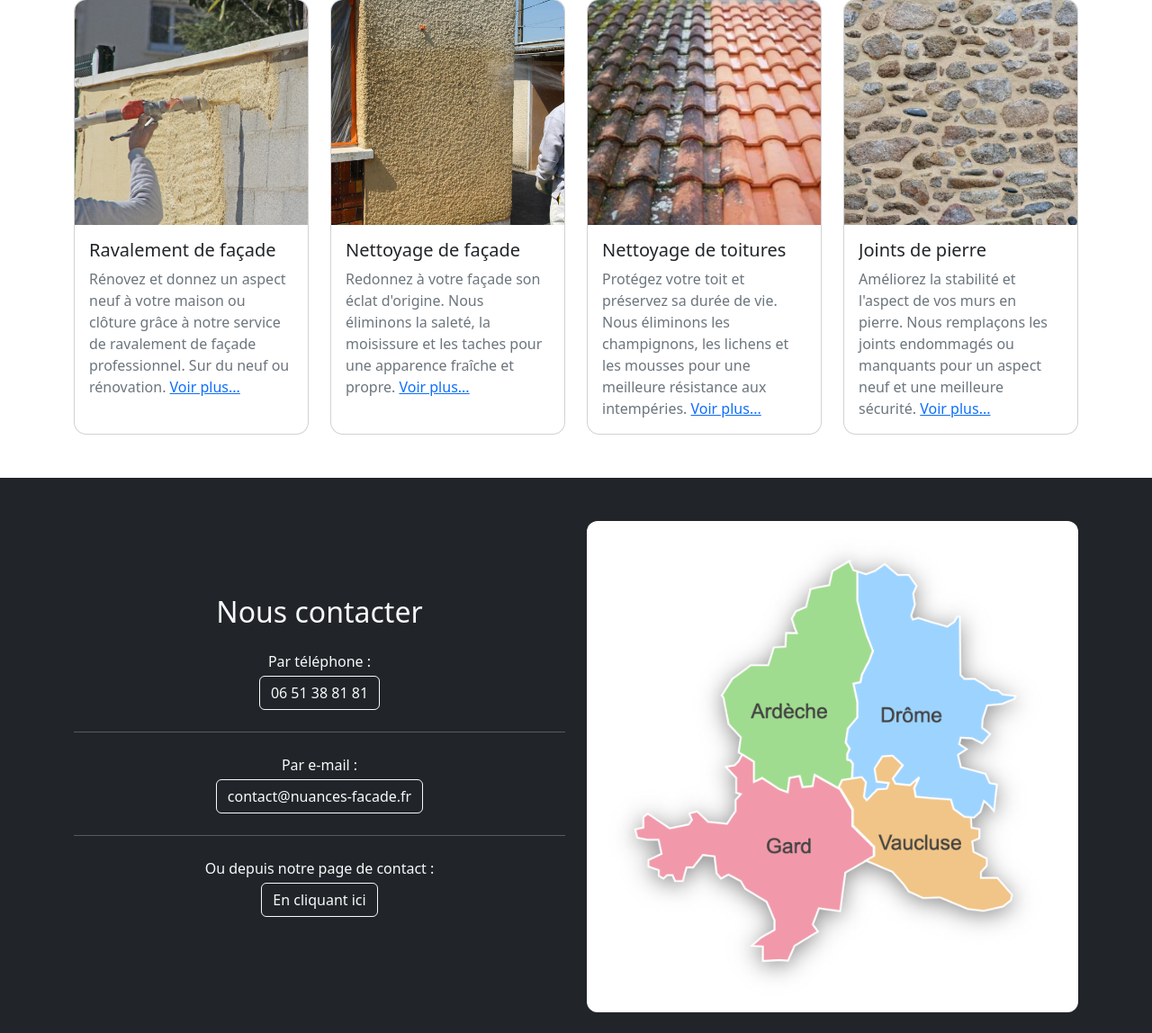
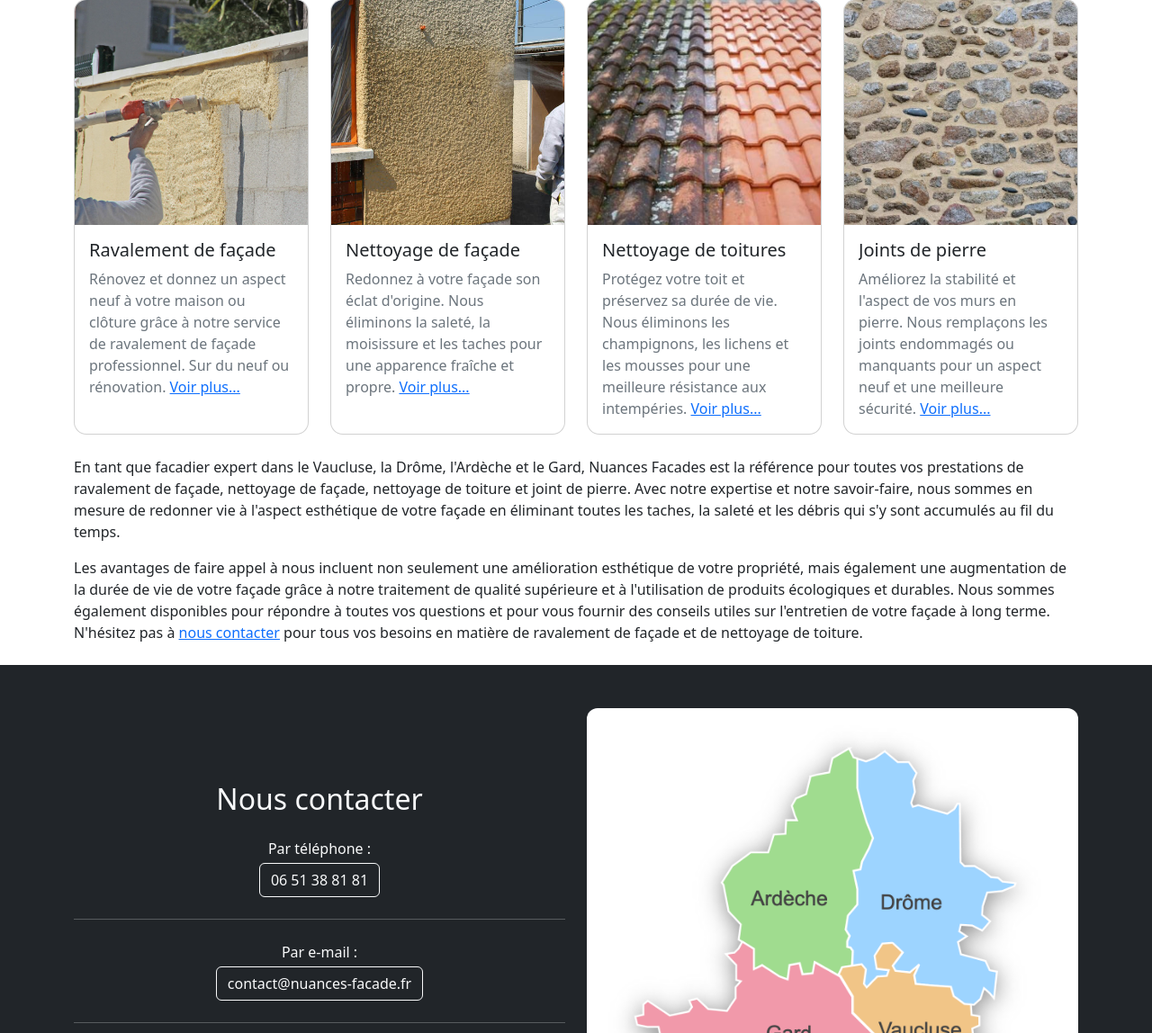
Before and after one commit to bougassaa/nuances-facade, a PHP site: page /index.php in a window 1280 px wide. Shown: the part 1877-3025 px from the top of the page at 90% size. Run offline with PHP 8.4, Linux system fonts and the light colour scheme.

Commit message:
improvement for SEO 1

```diff
--- a/index.php
+++ b/index.php
@@ -89,6 +89,14 @@ include_once "layouts/header.php"
             </div>
         </div>
     </div>
+    <div>
+        <p>En tant que facadier expert dans le Vaucluse, la Drôme, l'Ardèche et le Gard, Nuances Facades est la référence pour toutes vos prestations de ravalement de façade, nettoyage de façade, nettoyage de toiture et joint de pierre.
+            Avec notre expertise et notre savoir-faire, nous sommes en mesure de redonner vie à l'aspect esthétique de votre façade en éliminant toutes les taches, la saleté et les débris qui s'y sont accumulés au fil du temps.</p>
+        <p class="mb-0">
+            Les avantages de faire appel à nous incluent non seulement une amélioration esthétique de votre propriété, mais également une augmentation de la durée de vie de votre façade grâce à notre traitement de qualité supérieure et à l'utilisation de produits écologiques et durables.
+            Nous sommes également disponibles pour répondre à toutes vos questions et pour vous fournir des conseils utiles sur l'entretien de votre façade à long terme. N'hésitez pas à <a href="/contact">nous contacter</a> pour tous vos besoins en matière de ravalement de façade et de nettoyage de toiture.
+        </p>
+    </div>
 </div>
 
 <div class="bg-dark text-light">
--- a/layouts/header.php
+++ b/layouts/header.php
@@ -12,10 +12,29 @@ $keywords = $keywords ?? "façade vaucluse, façade drome, façade gard, façade
     <meta name="viewport" content="width=device-width, initial-scale=1">
     <meta name="description" content="<?= $description ?>">
     <meta name="keywords" content="<?= $keywords ?>">
+
+    <!-- Facebook Meta Tags -->
+    <meta property="og:url" content="https://www.nuances-facade.fr/">
+    <meta property="og:type" content="website">
+    <meta property="og:title" content="Nuances Façade - Ravalement de façade">
+    <meta property="og:description" content="Spécialiste façadier dans le Vaucluse, la Drôme, le Gard et l'Ardèche. Devis gratuits pour enduits, joints de pierre, nettoyage de façades et toitures.">
+    <meta property="og:image" content="https://www.nuances-facade.fr/images/logo/nf-logo-big.png">
+
+    <!-- Twitter Meta Tags -->
+    <meta name="twitter:card" content="summary_large_image">
+    <meta property="twitter:domain" content="nuances-facade.fr">
+    <meta property="twitter:url" content="https://www.nuances-facade.fr/">
+    <meta name="twitter:title" content="Nuances Façade - Ravalement de façade">
+    <meta name="twitter:description" content="Spécialiste façadier dans le Vaucluse, la Drôme, le Gard et l'Ardèche. Devis gratuits pour enduits, joints de pierre, nettoyage de façades et toitures.">
+    <meta name="twitter:image" content="https://www.nuances-facade.fr/images/logo/nf-logo-big.png">
+
     <link rel="shortcut icon" href="/favicon.ico" type="image/x-icon">
     <link rel="apple-touch-icon" href="/images/logo/nf-logo-short.png" />
     <link rel="stylesheet" href="/css/bootstrap.min.css">
     <link rel="stylesheet" href="/css/style.css">
+    <?php if(isset($isHome)): ?>
+        <link rel="canonical" href="https://www.nuances-facade.fr/prestations" />
+    <?php endif; ?>
     <script type="application/ld+json">
         {
             "@context": "http://schema.org",
--- a/realisations.php
+++ b/realisations.php
@@ -3,6 +3,7 @@ $title = 'Réalisations';
 include_once "layouts/header.php"
 ?>
 <div class="container container-min-height navbar-offset py-3">
+    <h1>Realisations</h1>
     <div class="row g-3">
         <div class="col-lg-6">
             <img src="/images/facades/home-1.png" class="object-fit-cover rounded-4 w-100 h-100 d-block" alt="Maison 1">
--- a/routerCities.php
+++ b/routerCities.php
@@ -32,7 +32,7 @@ if(!isset($routes[$_REQUEST['route']])) {
 }
 $city = $routes[$_REQUEST['route']];
 $title = "Ravalement de façade $city";
-$description = "Spécialiste de l'enduit de façade / ravalement de facade vers $city. Devis gratuits pour enduits, joints de pierre, nettoyage de façades et toitures vers $city.";
+$description = "Ravalement de facade vers $city. Devis gratuits pour enduits, joints de pierre, nettoyage de façades et toitures vers $city.";
 $keywords = "facade $city, facadier $city, ravalement facade $city, nettoyage facade $city, joint pierre $city, nuances facade $city";
 
 include_once 'layouts/header.php';
```
Also changed, not shown: .htaccess, images/logo/nf-logo-big.png (added).
